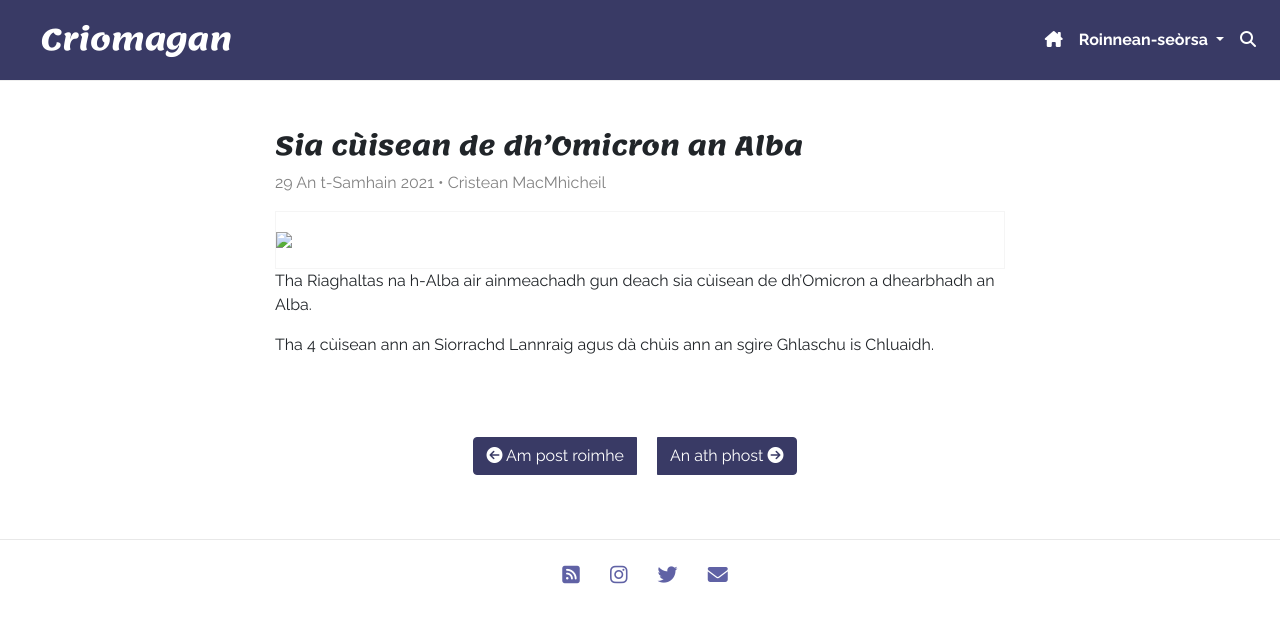
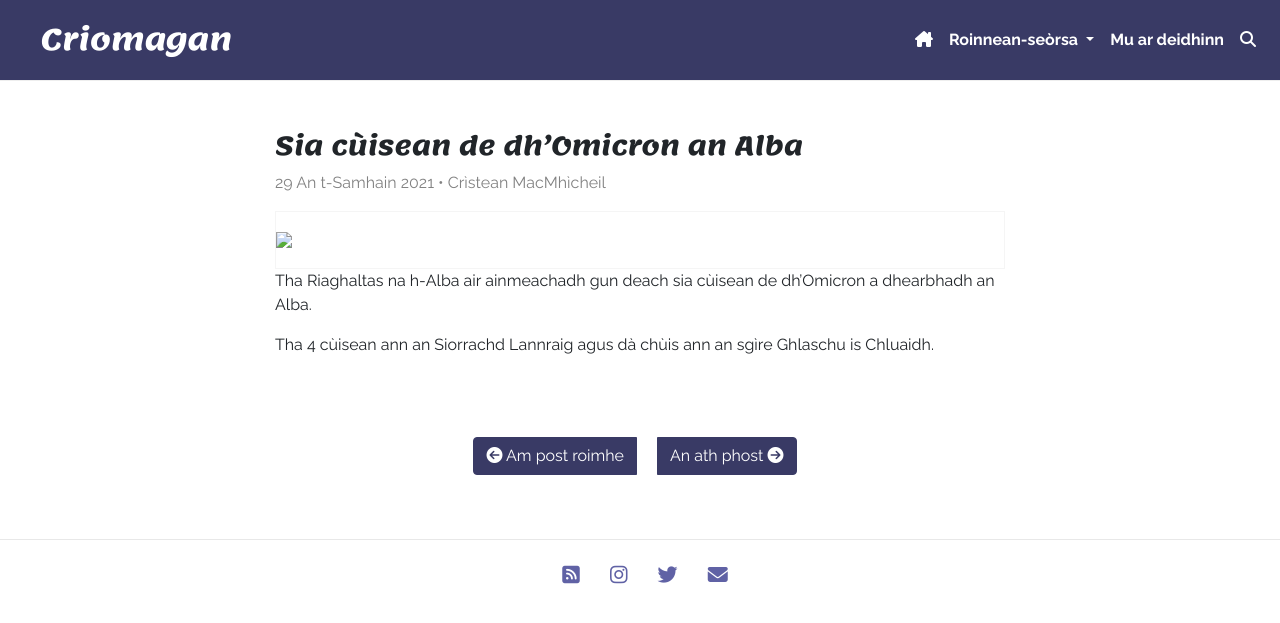
Before and after one commit to criomagan/criomagan.github.io, a Jekyll site: the page built from _posts/2021-11-29-sia-cuisean-de-dhomicron-an-alba.md, in a window 1280 px wide. Shown: the top 623 px of the page. Built offline with Jekyll 4.4.1, drawn with Linux system fonts in a browser that asks for light colours; nearby versions of some CDN libraries; comment, search, counter and statistics services are not loaded.

Commit message:
Update navigation.html

```diff
--- a/_includes/navigation.html
+++ b/_includes/navigation.html
@@ -34,11 +34,15 @@
           <div class="dropdown-divider"></div>
           <a class="dropdown-item" href="/roinn-seorsa/alba"><strong>Alba</strong></a>
           <a class="dropdown-item" href="/roinn-seorsa/gaidhlig"><strong>Gàidhlig</strong></a>
+          <div class="dropdown-divider"></div>
           <a class="dropdown-item" href="/roinn-seorsa/an-rioghachd-aonaichte"><strong>An Rìoghachd Aonaichte</strong></a>
+          <a class="dropdown-item" href="/roinn-seorsa/an-t-saoghal"><strong>An t-Saoghal</strong></a>
           <a class="dropdown-item" href="/roinn-seorsa/eirinn"><strong>Èirinn</strong></a>
-          <a class="dropdown-item" href="/roinn-seorsa/an-t-saoghal"><strong>An t-Saoghal</strong></a>
-          <a class="dropdown-item" href="/roinn-seorsa/dibhearsan"><strong>Dibhearsan</strong></a>
           <a class="dropdown-item" href="/roinn-seorsa/poileataigs"><strong>Poileataigs</strong></a>
+          <a class="dropdown-item" href="/roinn-seorsa/creideamh"><strong>Creideamh</strong></a>
+          <a class="dropdown-item" href="/roinn-seorsa/cultar"><strong>Cultar</strong></a>
+          <a class="dropdown-item" href="/roinn-seorsa/foghlam"><strong>Foghlam</strong></a>
+          <a class="dropdown-item" href="/roinn-seorsa/gniomhachas"><strong>Gnìomhachas</strong></a>
           <a class="dropdown-item" href="/roinn-seorsa/slainte"><strong>Slàinte</strong></a>
           <a class="dropdown-item" href="/roinn-seorsa/teicneolas"><strong>Teicneòlas</strong></a>
           <div class="dropdown-divider"></div>
@@ -56,10 +60,10 @@
       </li>
       <li class="nav-item">
         <a class="nav-link" href={{"/comhairle/" | relative_url}} ><strong>Comhairle</strong></a>
-      </li>
+      </li>-->
       <li class="nav-item">
         <a class="nav-link" href={{"/mu-ar-deidhinn/" | relative_url}} ><strong>Mu ar deidhinn</strong></a>
-      </li>-->
+      </li>
       <li class="nav-item">
         <a class="nav-link" href={{"/lorg/" | relative_url}} ><i class="fa-solid fa-magnifying-glass"></i></a>
       </li>
```
